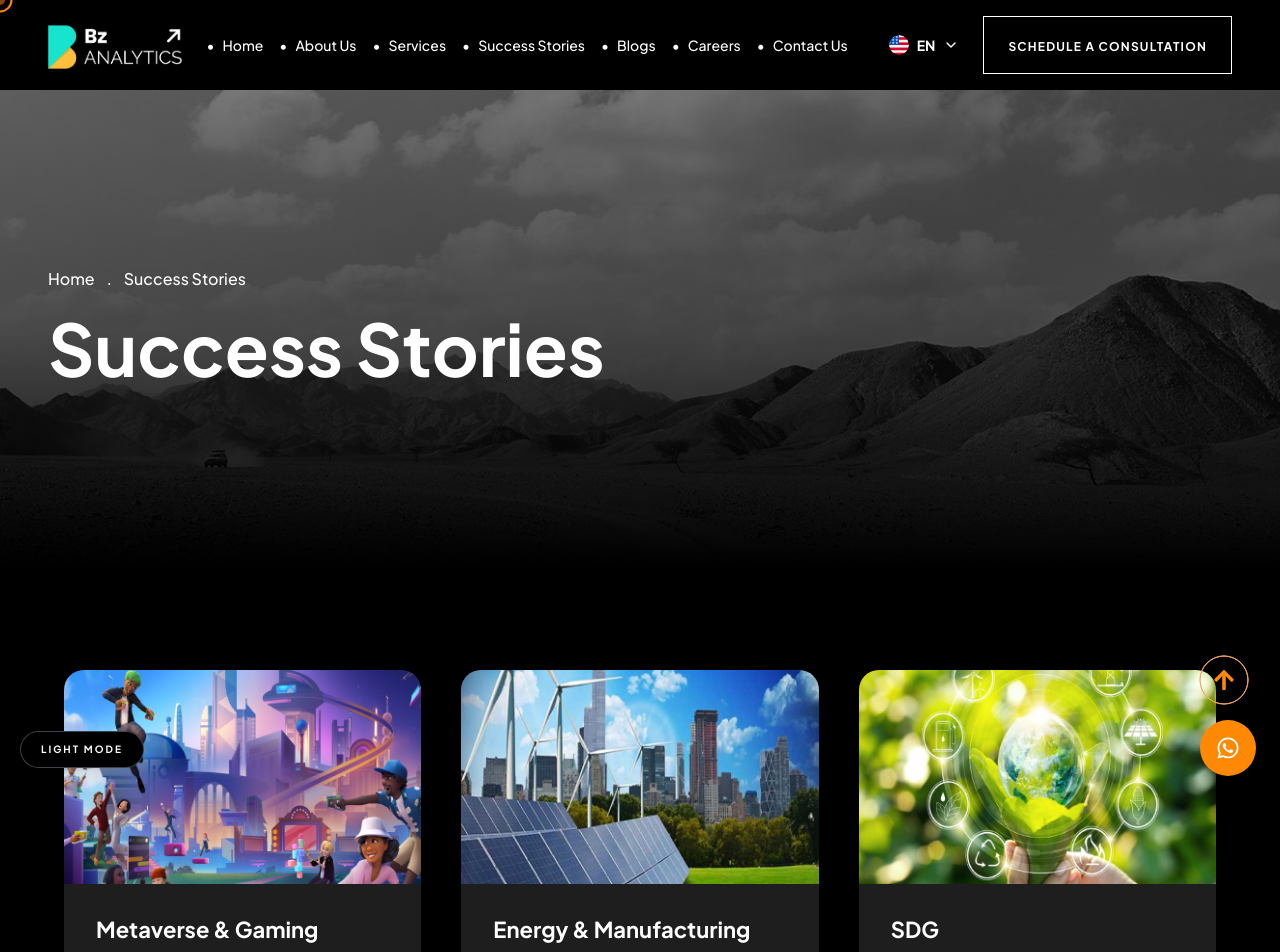
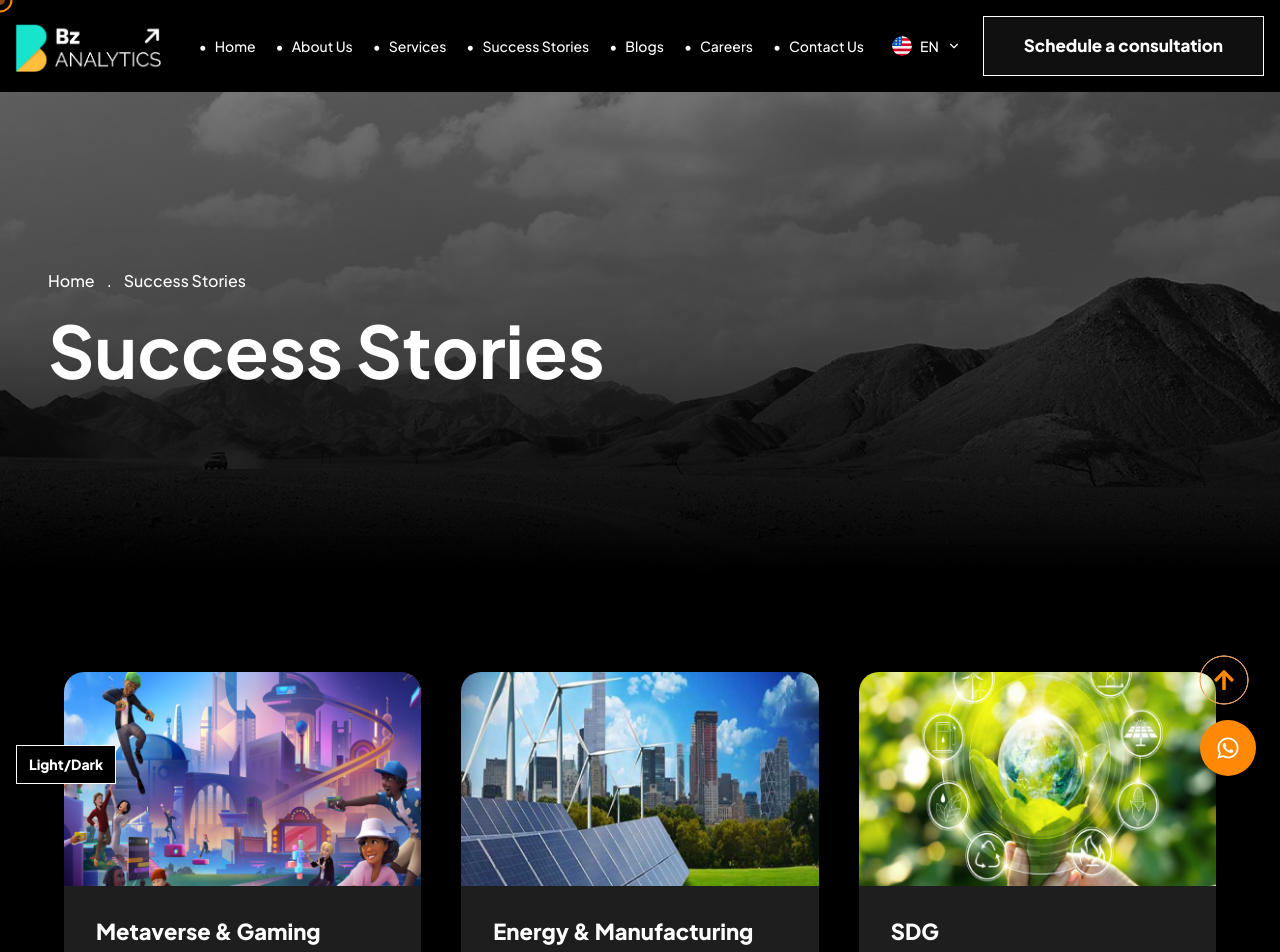
Before and after one commit to KrishnaRaj3191/BZ-Analytics, a Next.js app: page / in a window 1280 px wide. Shown: the top 952 px of the page. Built offline with nearby package versions, Linux system fonts and the light colour scheme.

Commit message:
header updated

```diff
--- a/src/app/SuccessStories/page.tsx
+++ b/src/app/SuccessStories/page.tsx
@@ -32,7 +32,7 @@
 
   return (
     <section className="w-full bg-white dark:bg-black py-10 md:py-20 lg:py-[100px] transition-colors duration-300">
-      <div className="max-w-[1400px] mx-auto px-5 sm:px-8 md:px-12 lg:px-16">
+      <div className="max-w-[1290px] mx-auto px-5 sm:px-8 md:px-12 lg:px-16">
 
         <div className="grid grid-cols-1 md:grid-cols-2 lg:grid-cols-3 gap-6 md:gap-8 xl:gap-10">
           {cards.map((card, index) => (
@@ -59,7 +59,7 @@
               <div className="p-5 sm:p-8 flex flex-col flex-1 transition-transform duration-500 ease-out group-hover:-translate-y-8 bg-inherit">
 
                 <div className="flex-1">
-                  <h3 className="text-black dark:text-white text-lg sm:text-[22px] font-bold leading-tight mb-2 md:mb-3">
+                  <h3 className="text-black dark:text-white text-lg sm:text-[22px] font-extrabold leading-tight mb-2 md:mb-3">
                     {card.title}
                   </h3>
 
@@ -71,7 +71,7 @@
                 </div>
 
                 <div className="mt-4 md:mt-6">
-                  <button className="border border-black/10 dark:border-white/20 bg-black text-white px-5 py-2.5 md:px-6 md:py-3 text-[10px] sm:text-xs
+                  <button className="border border-black/10 dark:border-white bg-black text-white px-5 py-2.5 md:px-6 md:py-3 text-[10px] sm:text-xs
                                      hover:bg-white hover:text-orange-500 font-bold cursor-pointer transition-all duration-300
                                      uppercase tracking-wider">
                     Know More &gt;&gt;
@@ -86,16 +86,15 @@
       </div>
 
       {mounted && (
-        <div className="fixed bottom-8 left-5 z-50">
+        <div className="fixed bottom-4 left-4 z-50">
           <button
             onClick={() => setTheme(resolvedTheme === 'dark' ? 'light' : 'dark')}
-            className="cursor-pointer border bg-white dark:bg-black border-black/50 dark:border-gray-400/40
-                       px-5 py-2.5 text-[10px] font-bold tracking-[0.2em] rounded-full uppercase
-                       text-black dark:text-white shadow-lg
-                       transition-all hover:bg-black hover:text-white
-                       dark:hover:bg-white dark:hover:text-black"
+            className="cursor-pointer border  dark:bg-black border-white dark:border-white
+                       px-3 py-2 text-[14px] font-extrabold
+                       bg-black dark:text-white shadow-lg
+                       transition-all text-white"
           >
-            {resolvedTheme === 'dark' ? 'Light Mode' : 'Dark Mode'}
+            {resolvedTheme === 'dark' ? 'Light/Dark' : 'Light/Dark'}
           </button>
         </div>
       )}
--- a/src/components/Header.tsx
+++ b/src/components/Header.tsx
@@ -13,7 +13,13 @@
 ];
 
 const navItems = [
-  "Home", "About Us", "Services", "Success Stories", "Blogs", "Careers", "Contact Us",
+  "Home",
+  "About Us",
+  "Services",
+  "Success Stories",
+  "Blogs",
+  "Careers",
+  "Contact Us",
 ];
 
 const Header = () => {
@@ -22,25 +28,29 @@
   const [selectedLang, setSelectedLang] = useState(languages[0]);
 
   return (
-    <header className="w-full bg-black text-white font-bold sticky top-0 z-50">
-      <div className="max-w-[1660px] mx-auto flex items-center justify-between px-4 sm:px-6 lg:px-12 py-4">
+    <header className="w-full bg-black text-white font-bold  top-0 z-50">
+      <div className="w-full flex items-center justify-between px-4 lg:px-4 py-4">
 
+        {/* Logo */}
         <div className="flex-shrink-0">
           <Image
             src="/bq.png"
             alt="Logo"
             width={120}
             height={40}
-            className="h-10 md:h-12 w-auto object-contain"
+            className="h-10 md:h-13 mr-4 w-auto object-contain"
           />
         </div>
 
-        <nav className="hidden min-[1200px]:flex items-center text-sm font-medium">
+        {/* Desktop Navigation */}
+        <nav className="hidden min-[1200px]:flex items-center text-sm font-medium gap-5">
+
           {navItems.map((item) => (
-            <div key={item} className="flex items-center mr-2 xl:mr-4 group cursor-pointer">
+            <div key={item} className="flex items-center group cursor-pointer">
               <span className="mr-2 text-white transition-colors duration-300 group-hover:text-orange-500 xl:inline hidden">
                 •
               </span>
+
               <Link
                 href="#"
                 className="transition-colors duration-300 group-hover:text-orange-500 whitespace-nowrap"
@@ -49,11 +59,9 @@
               </Link>
             </div>
           ))}
-        </nav>
 
-        <div className="flex items-center gap-4 lg:gap-6">
-
-          <div className="relative hidden sm:block">
+          {/* Language selector */}
+          <div className="relative ml-2">
             <button
               onClick={() => setOpenLang(!openLang)}
               className="flex items-center gap-2 hover:text-orange-500 transition-colors py-2"
@@ -63,12 +71,15 @@
                 className="w-5 h-5 rounded-full object-cover"
                 alt="flag"
               />
+
               <span className="text-sm">{selectedLang.label}</span>
+
               {openLang ? <FiChevronUp /> : <FiChevronDown />}
             </button>
 
             {openLang && (
               <div className="absolute right-0 mt-3 bg-zinc-900 border border-gray-700 rounded-md w-[120px] overflow-hidden shadow-xl z-[60]">
+
                 {languages.map((lang) => (
                   <div
                     key={lang.code}
@@ -78,39 +89,58 @@
                     }}
                     className="flex items-center gap-2 px-4 py-3 hover:bg-gray-800 cursor-pointer transition-colors"
                   >
-                    <img src={lang.flag} className="w-4 h-4 rounded-full" alt={lang.label} />
+                    <img
+                      src={lang.flag}
+                      className="w-4 h-4 rounded-full"
+                      alt={lang.label}
+                    />
+
                     <span className="text-sm">{lang.label}</span>
                   </div>
                 ))}
+
               </div>
             )}
           </div>
+        </nav>
 
+        {/* Right Section */}
+        <div className="flex items-center gap-4">
+
+          {/* Schedule Button */}
           <Link
             href="#"
-            className="hidden min-[1200px]:block relative overflow-hidden border border-white px-6 py-4 group cursor-pointer flex-shrink-0"
+            className="hidden min-[1200px]:block bg-[#101010] relative overflow-hidden border border-white px-10 py-4 group cursor-pointer flex-shrink-0"
           >
+
             <span className="absolute top-1/2 left-1/2 w-[400%] h-[400%] bg-white
-              -translate-x-1/2 -translate-y-1/2 rotate-45
-              scale-0 group-hover:scale-100
-              transition-transform duration-500 ease-out"></span>
-            <span className="relative z-10 text-white group-hover:text-orange-500 transition-colors duration-300 uppercase text-xs tracking-widest">
+            -translate-x-1/2 -translate-y-1/2 rotate-45
+            scale-0 group-hover:scale-100
+            transition-transform duration-500 ease-out"></span>
+
+            <span className="relative z-10 text-white  group-hover:text-orange-500 transition-colors duration-300 font-extrabold  text-[17px] tracking-normal">
               Schedule a consultation
             </span>
+
           </Link>
 
+          {/* Mobile Menu Button */}
           <button
             className="min-[1200px]:hidden p-2 text-white hover:text-orange-500 transition-colors"
             onClick={() => setMenuOpen(!menuOpen)}
           >
             {menuOpen ? <FaTimes size={28} /> : <FaBars size={28} />}
           </button>
+
         </div>
       </div>
 
+      {/* Mobile Menu */}
       {menuOpen && (
         <div className="min-[1200px]:hidden absolute top-full left-0 w-full bg-black border-t border-gray-800 shadow-2xl">
+
           <div className="flex flex-col gap-6 p-8 text-sm">
+
             {navItems.map((item) => (
               <Link
                 key={item}
@@ -122,25 +152,42 @@
               </Link>
             ))}
 
-            <div className="sm:hidden mt-2">
-              <p className="text-gray-500 mb-2 uppercase text-xs">Select Language</p>
+            {/* Mobile language */}
+            <div className="mt-2">
+              <p className="text-gray-500 mb-2 uppercase text-xs">
+                Select Language
+              </p>
+
               <div className="flex gap-4">
+
                 {languages.map((lang) => (
                   <button
                     key={lang.code}
                     onClick={() => setSelectedLang(lang)}
-                    className={`flex items-center gap-2 px-3 py-2 border rounded-md ${selectedLang.code === lang.code ? 'border-orange-500' : 'border-gray-700'}`}
+                    className={`flex items-center gap-2 px-3 py-2 border rounded-md ${
+                      selectedLang.code === lang.code
+                        ? "border-orange-500"
+                        : "border-gray-700"
+                    }`}
                   >
-                    <img src={lang.flag} className="w-5 h-5 rounded-full" alt="" />
+                    <img
+                      src={lang.flag}
+                      className="w-5 h-5 rounded-full"
+                      alt=""
+                    />
+
                     {lang.label}
                   </button>
                 ))}
+
               </div>
             </div>
 
+            {/* Mobile Schedule Button */}
             <button className="w-full border border-white py-4 mt-4 font-bold tracking-widest hover:bg-white hover:text-black transition-all duration-300 uppercase">
               Schedule a consultation
             </button>
+
           </div>
         </div>
       )}
```
